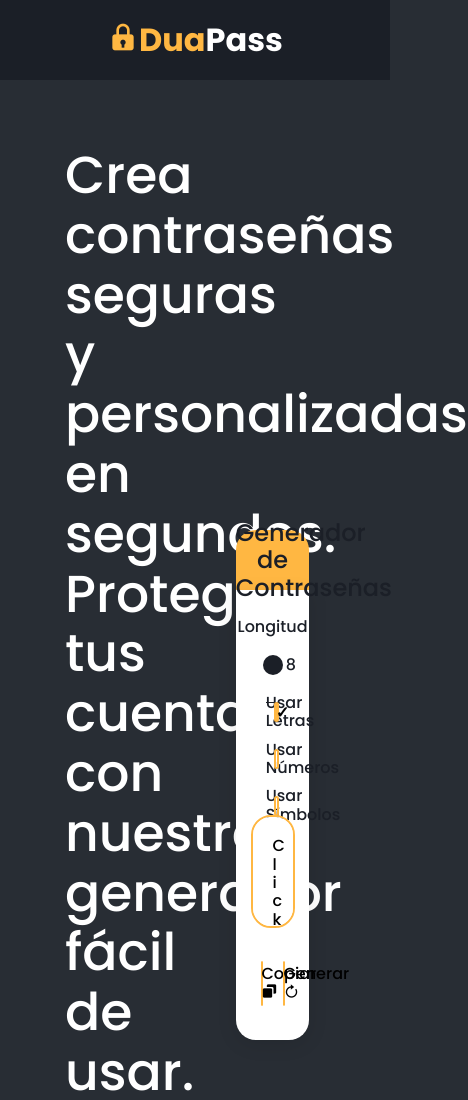
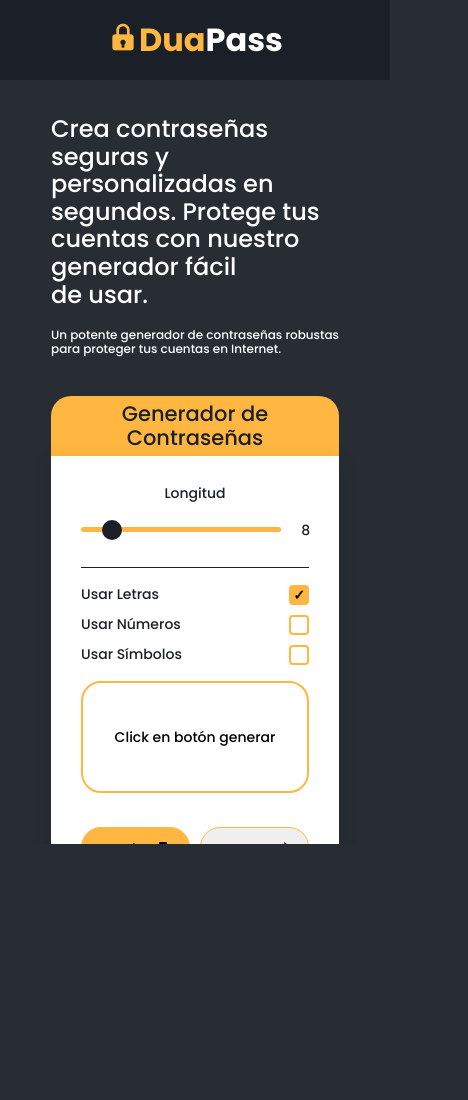
Before and after one commit to JeanPi22/DuaPass, a plain HTML site: page index.html in a window 390 px wide. Shown: the top 1100 px of the page, 468 px wide, since content can reach past the window. After the commit the page ends 844 px from the top, so only its background shows below. Drawn offline with nearby package versions, Linux system fonts and the light colour scheme.

Commit message:
Se realiza algunos ajustes de código y la aplicación se adecua para que quede responsive

```diff
--- a/css/styles.css
+++ b/css/styles.css
@@ -15,31 +15,28 @@
 }
 html, body {
   height: 100%;
-  width: 100%;
+  width: 100vw;
+  overflow-x: hidden;
 }
 body {
   display: flex;
   flex-direction: column;
   min-width: 320px;
-  height: 100%;
+  min-height: 100vh;
   font-size: 1.6rem;
   color: white;
   background-color: var(--background-color);
-  overflow-y: auto;
-  overflow-x: hidden;
 }
 a {
   color: inherit;
   text-decoration: none;
 }
-.container {
-  max-width: 1440px;
-  margin: 0 auto;
-  width: 100%;
-}
 
 /* Header */
 .header {
+  display: flex;
+  justify-content: center;
+  align-items: center;
   width: 100%;
   height: 8rem;
   background-color: var(--secundary-color)
@@ -57,12 +54,14 @@ a {
 }
 
 .main {
-  /* max-width: 1440px; */
+  max-width: 1440px;
   flex: 1;
   display: flex;
+  justify-content: center;
   align-items: center;
   gap: 2rem;
   padding: 5rem;
+  margin: 0 auto;
 }
 .information, .generator {
   flex: 1;
@@ -86,8 +85,7 @@ a {
   height: 6rem;
   margin: 0 auto;
   background-color: var(--primary-color);
-  border-top-left-radius: 2rem;
-  border-top-right-radius: 2rem;
+  border-radius: 2rem 2rem 0 0;
   color: var(--secundary-color);
 }
 .generator__container {
@@ -97,8 +95,7 @@ a {
   height: 45rem;
   padding: 0 3rem;
   margin: 0 auto;
-  border-bottom-left-radius: 2rem;
-  border-bottom-right-radius: 2rem;
+  border-radius: 0 0 2rem 2rem;
   background-color: white;
   color: var(--secundary-color);
   box-shadow: 0 4px 20px rgba(0, 0, 0, 0.1);
@@ -205,14 +202,17 @@ a {
 /* Footer */
 
 .footer {
+  max-width: 1440px;
   height: 8rem;
-  padding: 0 6rem 2rem;
   display: flex;
   flex-direction: column;
+  justify-content: center;
   align-items: center;
+  padding: 0 6rem 2rem;
+  margin: 0 auto;
 }
 .footer .span {
-  width: 100%;
+  width: 100vw;
   border-top: 0.1rem solid var(--primary-color);
   margin-bottom: 2rem;
 }
@@ -242,3 +242,76 @@ a {
 .social__container i {
   margin-right: 0.3rem;
 }
+
+@media (max-width: 1240px) {
+
+  .main, .footer {
+    width: 100%;
+  }
+  .information .info__container--title {
+    font-size: 4.4rem;
+  }
+  .generator__container--title,
+  .generator__container {
+    width: 85%;
+  }
+
+}
+
+@media (max-width: 768px) {
+
+  .information .info__container--title {
+    font-size: 3.4rem;
+  }
+  .information .info__container--description {
+    font-size: 1.7rem;
+  }
+  .generator__container--title,
+  .generator__container {
+    width: 100%;
+  }
+
+  @media (max-width: 630px) {
+
+    .main {
+      flex-direction: column;
+      align-items:normal;
+      padding: 2rem;
+      gap: 1rem;
+    }
+    .info__container {
+      width: 90%;
+      margin: 0 auto;
+    }
+    .information .info__container--title {
+      font-size: 2.4rem;
+    }
+    .information .info__container--description {
+      font-size: 1.2rem;
+    }
+    .generator__container--title,
+    .generator__container {
+      width: 90%;
+    }
+    .generator__container--title h2 {
+      font-size: 2.1rem;
+    }
+    .generator__container {
+      font-size: 1.4rem;
+    }
+    .generator__container--buttons {
+      gap: 1rem;
+    }
+    .footer--container {
+      flex-direction: column;
+      gap: .5rem;
+      align-items: center;
+    }
+    .copyright p, .social {
+      margin: 0;
+    }
+    .copyright span {
+      display: none;
+    }
+  }
+}
--- a/index.html
+++ b/index.html
@@ -22,16 +22,16 @@
     </nav>
   </header>
 
-  <div class="container">
-
   <!-- main -->
 
   <main class="main">
 
     <section class="information">
       <div class="info__container">
-          <p class="info__container--title">Crea contraseñas seguras y personalizadas en segundos. Protege tus cuentas con nuestro generador fácil de usar.</p>
-          <p class="info__container--description">Un potente generador de contraseñas robustas para proteger tus cuentas en Internet.</p>
+        <p class="info__container--title">Crea contraseñas seguras y personalizadas en segundos. Protege tus cuentas con
+          nuestro generador fácil de usar.</p>
+        <p class="info__container--description">Un potente generador de contraseñas robustas para proteger tus cuentas
+          en Internet.</p>
       </div>
     </section>
 
@@ -111,7 +111,6 @@
 
     </div>
   </footer>
-  </div>
 
   <script src="./js/index.js"></script>
 
```
Also changed, not shown: js/index.js (+25 -22 lines). Lines whose indentation alone changed are shown as unchanged.
